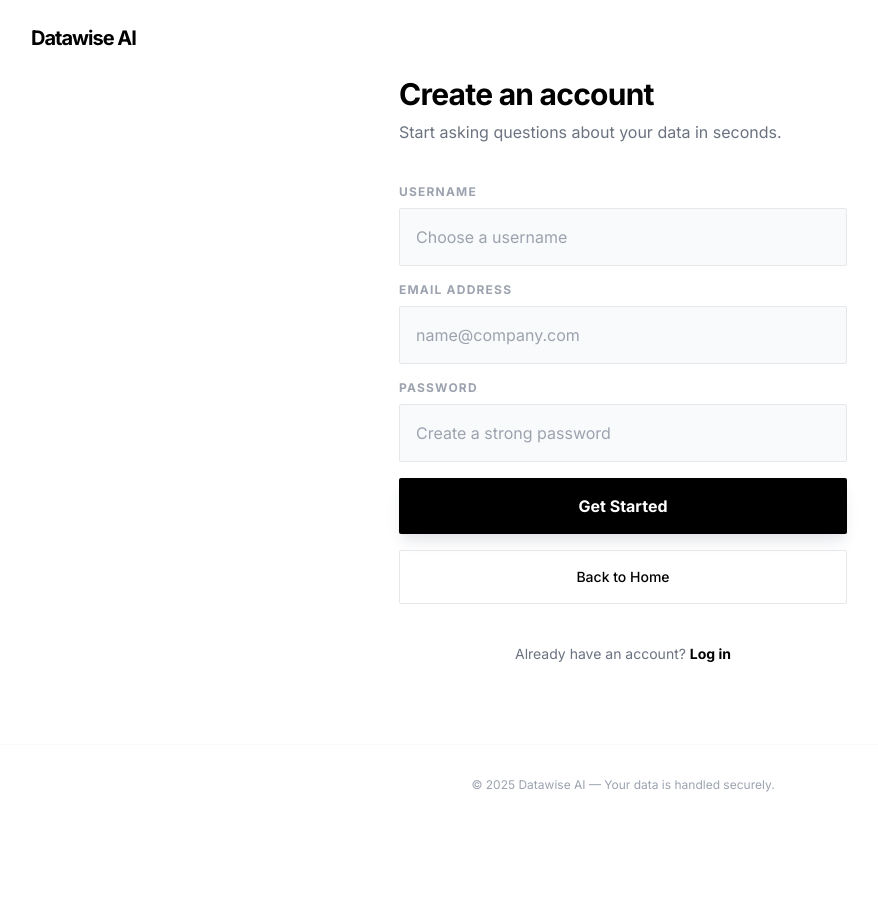
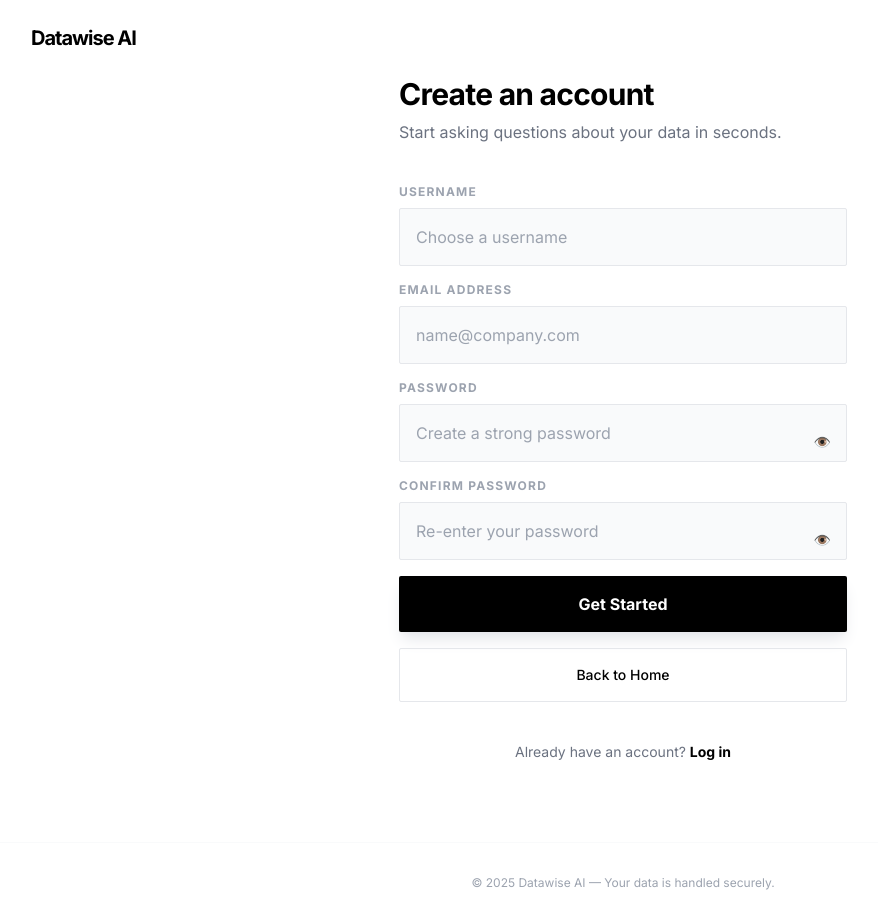
Before and after one commit to AbdulRahuman01/datawise_frontend, a React (Vite) app: page /signup in a window 1280 px wide. Shown: the whole page, without its empty margins (17-895 px from the left). Before the commit the page ends 825 px from the top, so only its background shows below. Built offline with nearby package versions, Linux system fonts and the light colour scheme.

Commit message:
404 fixed and confirm password feature added

```diff
--- a/src/pages/Signup.jsx
+++ b/src/pages/Signup.jsx
@@ -11,23 +11,35 @@ export default function Signup() {
     username: "",
     email: "",
     password: "",
+    confirmPassword:"",
   });
 
   const [error, setError] = useState("");
 
+  const [showPassword,setShowPassword] = useState(false)
+  const [showConfirmPassword,setShowConfirmPassword] = useState(false)
+
   const handleSignup = async () => {
     setError("");
 
-    if (!form.username || !form.email || !form.password) {
+    if (!form.username || !form.email || !form.password || !form.confirmPassword) {
       setError("Please fill in all fields.");
       return;
+    }
+
+    if (form.password !== form.confirmPassword){
+      setError("passwords dosen't match")
     }
 
     try {
       const res = await fetch(`${API_BASE_URL}/api/users/signup/`, {
         method: "POST",
         headers: { "Content-Type": "application/json" },
-        body: JSON.stringify(form),
+        body: JSON.stringify({
+          username:form.username,
+          email:form.email,
+          password:form.password,
+        }),
       });
 
       const data = await res.json();
@@ -75,6 +87,7 @@ export default function Signup() {
           )}
 
           <div className="space-y-4">
+            {/* USERNAME */}
             <div>
               <label className="block text-xs font-bold uppercase tracking-widest mb-2 text-gray-400">
                 Username
@@ -88,6 +101,7 @@ export default function Signup() {
               />
             </div>
 
+            {/* EMAIL */}
             <div>
               <label className="block text-xs font-bold uppercase tracking-widest mb-2 text-gray-400">
                 Email Address
@@ -101,17 +115,48 @@ export default function Signup() {
               />
             </div>
 
-            <div>
+            {/* PASSWORD */}
+            <div className="relative">
               <label className="block text-xs font-bold uppercase tracking-widest mb-2 text-gray-400">
                 Password
               </label>
               <input
-                type="password"
+                type={showPassword ? "text" : "password"}
                 placeholder="Create a strong password"
-                className="w-full p-4 bg-gray-50 border border-gray-200 rounded-sm outline-none focus:border-black transition-colors"
+                className="w-full p-4 pr-12 bg-gray-50 border border-gray-200 rounded-sm outline-none focus:border-black transition-colors"
                 value={form.password}
                 onChange={(e) => setForm({ ...form, password: e.target.value })}
               />
+              <button
+                type="button"
+                onClick={() => setShowPassword(!showPassword)}
+                className="absolute right-4 top-[52px] text-gray-500 hover:text-black text-sm"
+              >
+                {showPassword ? "🙈" : "👁️"}
+              </button>
+            </div>
+
+            {/* CONFIRM PASSWORD */}
+            <div className="relative">
+              <label className="block text-xs font-bold uppercase tracking-widest mb-2 text-gray-400">
+                Confirm Password
+              </label>
+              <input
+                type={showConfirmPassword ? "text" : "password"}
+                placeholder="Re-enter your password"
+                className="w-full p-4 pr-12 bg-gray-50 border border-gray-200 rounded-sm outline-none focus:border-black transition-colors"
+                value={form.confirmPassword}
+                onChange={(e) =>
+                  setForm({ ...form, confirmPassword: e.target.value })
+                }
+              />
+              <button
+                type="button"
+                onClick={() => setShowConfirmPassword(!showConfirmPassword)}
+                className="absolute right-4 top-[52px] text-gray-500 hover:text-black text-sm"
+              >
+                {showConfirmPassword ? "🙈" : "👁️"}
+              </button>
             </div>
 
             <button
@@ -120,8 +165,6 @@ export default function Signup() {
             >
               Get Started
             </button>
-
-
 
             <button
               onClick={() => navigate("/")}
```
